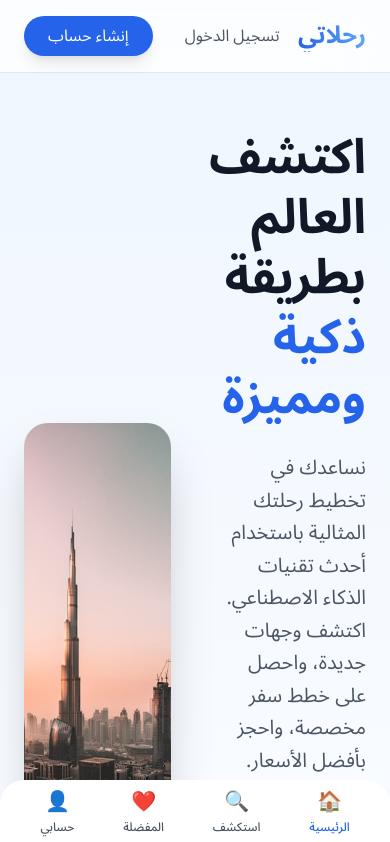
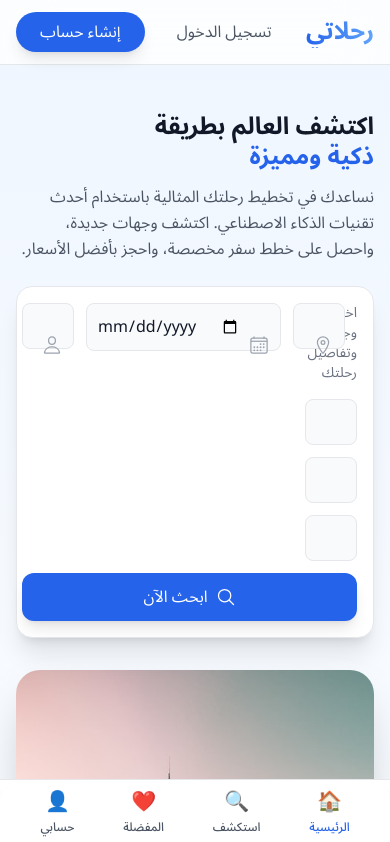
Before and after one commit to Abdualzizsm/trafl, a Next.js app: page / in a window 390 px wide. Shown: the top 842 px of the page. Built offline with nearby package versions, Linux system fonts and the light colour scheme.

Commit message:
تحسين تجربة المستخدم على الأجهزة المحمولة:
- إضافة شريط تنقل سفلي
- تحسين حقول الإدخال والأزرار
- دعم أفضل لنظام iOS
- تحسين المسافات والخطوط

```diff
--- a/src/app/globals.css
+++ b/src/app/globals.css
@@ -1,6 +1,120 @@
 @tailwind base;
 @tailwind components;
 @tailwind utilities;
+
+:root {
+  --bottom-navigation-height: 4rem;
+}
+
+/* تحسينات للأجهزة المحمولة */
+@media (max-width: 640px) {
+  /* منع تكبير الشاشة عند التركيز على حقول الإدخال */
+  input[type="text"],
+  input[type="number"],
+  input[type="date"],
+  select {
+    font-size: 16px !important;
+    -webkit-text-size-adjust: 100%;
+  }
+
+  /* تحسين المسافات والهوامش */
+  .container {
+    padding-left: 1rem;
+    padding-right: 1rem;
+  }
+
+  /* إضافة مساحة في الأسفل لشريط التنقل */
+  .pb-safe {
+    padding-bottom: calc(var(--bottom-navigation-height) + env(safe-area-inset-bottom));
+  }
+
+  /* تحسين أحجام الخطوط */
+  h1 {
+    font-size: 1.5rem;
+    line-height: 2rem;
+  }
+
+  h2 {
+    font-size: 1.25rem;
+    line-height: 1.75rem;
+  }
+
+  p {
+    font-size: 1rem;
+    line-height: 1.5rem;
+  }
+
+  /* تحسين شكل الأزرار */
+  button {
+    padding: 0.5rem 1rem;
+    min-height: 2.5rem;
+    touch-action: manipulation;
+  }
+
+  /* تحسين التفاعل مع اللمس */
+  a, button {
+    touch-action: manipulation;
+    -webkit-tap-highlight-color: transparent;
+  }
+}
+
+/* تحسينات خاصة بنظام iOS */
+@supports (-webkit-touch-callout: none) {
+  .min-h-screen {
+    min-height: -webkit-fill-available;
+  }
+
+  /* دعم Safe Areas */
+  .safe-area-inset-top {
+    padding-top: env(safe-area-inset-top);
+  }
+
+  .safe-area-inset-bottom {
+    padding-bottom: env(safe-area-inset-bottom);
+  }
+}
+
+/* تحسينات للأجهزة المحمولة */
+@media (max-width: 640px) {
+  input, select {
+    font-size: 16px !important; /* منع تكبير الخط تلقائياً في iOS */
+  }
+
+  /* تحسين المسافات في الأجهزة المحمولة */
+  .container {
+    padding-left: 1rem;
+    padding-right: 1rem;
+  }
+
+  /* تحسين أحجام الخطوط */
+  h1 {
+    font-size: 1.5rem;
+    line-height: 2rem;
+  }
+
+  h2 {
+    font-size: 1.25rem;
+    line-height: 1.75rem;
+  }
+
+  p {
+    font-size: 1rem;
+    line-height: 1.5rem;
+  }
+
+  /* تحسين شكل الأزرار */
+  button {
+    padding: 0.5rem 1rem;
+    min-height: 2.5rem;
+  }
+}
+
+/* تحسينات خاصة بنظام iOS */
+@supports (-webkit-touch-callout: none) {
+  .min-h-screen {
+    min-height: -webkit-fill-available;
+  }
+}
 
 /* دعم Safe Areas في iOS */
 .safe-area-inset-top {
--- /dev/null
+++ b/src/components/BottomNavigation.tsx
@@ -0,0 +1,56 @@
+'use client';
+
+import Link from 'next/link';
+import { usePathname } from 'next/navigation';
+import { IoHomeOutline, IoSearchOutline, IoHeartOutline, IoPersonOutline } from 'react-icons/io5';
+
+export default function BottomNavigation() {
+  const pathname = usePathname();
+
+  const navItems = [
+    {
+      label: 'الرئيسية',
+      href: '/',
+      icon: IoHomeOutline,
+    },
+    {
+      label: 'المفضلة',
+      href: '/favorites',
+      icon: IoHeartOutline,
+    },
+    {
+      label: 'استكشف',
+      href: '/explore',
+      icon: IoSearchOutline,
+    },
+    {
+      label: 'حسابي',
+      href: '/profile',
+      icon: IoPersonOutline,
+    },
+  ];
+
+  return (
+    <div className="fixed bottom-0 left-0 right-0 bg-white dark:bg-gray-800 border-t border-gray-200 dark:border-gray-700 safe-area-inset-bottom">
+      <div className="grid grid-cols-4 h-16">
+        {navItems.map((item) => {
+          const isActive = pathname === item.href;
+          return (
+            <Link
+              key={item.href}
+              href={item.href}
+              className={`flex flex-col items-center justify-center space-y-1 ${
+                isActive
+                  ? 'text-blue-600 dark:text-blue-400'
+                  : 'text-gray-600 dark:text-gray-400'
+              }`}
+            >
+              <item.icon className="text-2xl" />
+              <span className="text-xs font-medium">{item.label}</span>
+            </Link>
+          );
+        })}
+      </div>
+    </div>
+  );
+}
--- a/src/components/desktop/DesktopHome2.tsx
+++ b/src/components/desktop/DesktopHome2.tsx
@@ -6,6 +6,9 @@ import Image from 'next/image';
 import Link from 'next/link';
 import { useRouter } from 'next/navigation';
 import { IoSearchOutline, IoLocationOutline, IoCalendarOutline, IoPersonOutline } from 'react-icons/io5';
+import dynamic from 'next/dynamic';
+
+const BottomNavigation = dynamic(() => import('../BottomNavigation'), { ssr: false });
 
 export default function DesktopHome2() {
   const router = useRouter();
@@ -52,7 +55,7 @@ export default function DesktopHome2() {
     <main className="min-h-screen bg-gray-50 dark:bg-gray-900">
       {/* Navigation */}
       <nav className="fixed top-0 left-0 right-0 z-50 bg-white/80 dark:bg-gray-800/80 backdrop-blur-xl border-b border-gray-200 dark:border-gray-700">
-        <div className="container mx-auto px-6 py-4">
+        <div className="container mx-auto px-4 sm:px-6 py-3 sm:py-4">
           <div className="flex items-center justify-between">
             <div className="flex items-center space-x-8 rtl:space-x-reverse">
               <motion.h1
@@ -109,13 +112,13 @@ export default function DesktopHome2() {
 
       {/* Hero Section */}
       <div className="relative min-h-screen pt-20 bg-gradient-to-b from-blue-50 to-white dark:from-gray-900 dark:to-gray-800">
-        <div className="container mx-auto px-6 py-12">
-          <div className="grid grid-cols-2 gap-12 items-center">
+        <div className="container mx-auto px-4 sm:px-6 py-8 sm:py-12">
+          <div className="grid grid-cols-1 lg:grid-cols-2 gap-8 lg:gap-12 items-center">
             <div>
               <motion.h1
                 initial={{ y: 20, opacity: 0 }}
                 animate={{ y: 0, opacity: 1 }}
-                className="text-5xl font-bold text-gray-900 dark:text-white mb-6 leading-tight"
+                className="text-2xl sm:text-3xl lg:text-4xl font-bold text-gray-900 dark:text-white mb-3 sm:mb-4 leading-tight"
               >
                 اكتشف العالم بطريقة
                 <span className="block text-blue-600 dark:text-blue-400">ذكية ومميزة</span>
@@ -124,7 +127,7 @@ export default function DesktopHome2() {
                 initial={{ y: 20, opacity: 0 }}
                 animate={{ y: 0, opacity: 1 }}
                 transition={{ delay: 0.1 }}
-                className="text-xl text-gray-600 dark:text-gray-300 mb-8 leading-relaxed"
+                className="text-base sm:text-lg lg:text-xl text-gray-600 dark:text-gray-300 mb-6 sm:mb-8 leading-relaxed"
               >
                 نساعدك في تخطيط رحلتك المثالية باستخدام أحدث تقنيات الذكاء الاصطناعي. اكتشف وجهات جديدة، واحصل على خطط سفر مخصصة، واحجز بأفضل الأسعار.
               </motion.p>
@@ -133,39 +136,40 @@ export default function DesktopHome2() {
                 initial={{ y: 20, opacity: 0 }}
                 animate={{ y: 0, opacity: 1 }}
                 transition={{ delay: 0.2 }}
-                className="bg-white dark:bg-gray-800 rounded-2xl shadow-xl p-6 border border-gray-200 dark:border-gray-700"
+                className="bg-white dark:bg-gray-800 rounded-2xl shadow-xl p-4 sm:p-6 border border-gray-200 dark:border-gray-700"
               >
-                <div className="grid grid-cols-1 md:grid-cols-2 lg:grid-cols-4 gap-4">
-                  <div className="col-span-full lg:col-span-1 relative">
+                <div className="grid grid-cols-1 gap-3 sm:gap-4">
+                  <div className="text-sm text-gray-500 dark:text-gray-400 mb-1">اختر وجهتك وتفاصيل رحلتك</div>
+                  <div className="relative">
                     <IoLocationOutline className="absolute right-3 top-1/2 -translate-y-1/2 text-gray-400 text-xl" />
                     <input
                       type="text"
                       dir="rtl"
                       value={searchParams.destination}
                       onChange={(e) => setSearchParams({ ...searchParams, destination: e.target.value })}
-                      className="w-full bg-gray-50 dark:bg-gray-700 rounded-xl p-3 pr-10 text-gray-900 dark:text-white placeholder-gray-400 focus:ring-2 focus:ring-blue-500 border-none"
+                      className="w-full bg-gray-50 dark:bg-gray-700 rounded-lg p-2.5 sm:p-3 pr-10 text-gray-900 dark:text-white placeholder-gray-400 focus:ring-2 focus:ring-blue-500 border border-gray-200 dark:border-gray-600"
                       placeholder="إلى أين تريد السفر؟"
                     />
                   </div>
 
-                  <div className="col-span-full lg:col-span-1 relative">
+                  <div className="relative">
                     <IoCalendarOutline className="absolute right-3 top-1/2 -translate-y-1/2 text-gray-400 text-xl" />
                     <input
                       type="date"
                       dir="rtl"
                       value={searchParams.date}
                       onChange={(e) => setSearchParams({ ...searchParams, date: e.target.value })}
-                      className="w-full bg-gray-50 dark:bg-gray-700 rounded-xl p-3 pr-10 text-gray-900 dark:text-white border-none focus:ring-2 focus:ring-blue-500"
+                      className="w-full bg-gray-50 dark:bg-gray-700 rounded-lg p-2.5 sm:p-3 pr-10 text-gray-900 dark:text-white border border-gray-200 dark:border-gray-600 focus:ring-2 focus:ring-blue-500"
                     />
                   </div>
 
-                  <div className="col-span-full lg:col-span-1 relative">
+                  <div className="relative">
                     <IoPersonOutline className="absolute right-3 top-1/2 -translate-y-1/2 text-gray-400 text-xl" />
                     <select
                       dir="rtl"
                       value={searchParams.travelers}
                       onChange={(e) => setSearchParams({ ...searchParams, travelers: e.target.value })}
-                      className="w-full bg-gray-50 dark:bg-gray-700 rounded-xl p-3 pr-10 text-gray-900 dark:text-white border-none focus:ring-2 focus:ring-blue-500 appearance-none"
+                      className="w-full bg-gray-50 dark:bg-gray-700 rounded-lg p-2.5 sm:p-3 pr-10 text-gray-900 dark:text-white border border-gray-200 dark:border-gray-600 focus:ring-2 focus:ring-blue-500 appearance-none"
                     >
                       <option value="1">مسافر واحد</option>
                       <option value="2">مسافران</option>
@@ -175,12 +179,12 @@ export default function DesktopHome2() {
                     </select>
                   </div>
 
-                  <div className="col-span-full lg:col-span-1 relative">
+                  <div className="relative">
                     <select
                       dir="rtl"
                       value={searchParams.tripPurpose}
                       onChange={(e) => setSearchParams({ ...searchParams, tripPurpose: e.target.value })}
-                      className="w-full bg-gray-50 dark:bg-gray-700 rounded-xl p-3 pr-10 text-gray-900 dark:text-white border-none focus:ring-2 focus:ring-blue-500 appearance-none"
+                      className="w-full bg-gray-50 dark:bg-gray-700 rounded-lg p-2.5 sm:p-3 pr-10 text-gray-900 dark:text-white border border-gray-200 dark:border-gray-600 focus:ring-2 focus:ring-blue-500 appearance-none"
                     >
                       <option value="سياحة">سياحة</option>
                       <option value="عمل">رحلة عمل</option>
@@ -195,7 +199,7 @@ export default function DesktopHome2() {
                       dir="rtl"
                       value={searchParams.budget}
                       onChange={(e) => setSearchParams({ ...searchParams, budget: e.target.value })}
-                      className="w-full bg-gray-50 dark:bg-gray-700 rounded-xl p-3 pr-10 text-gray-900 dark:text-white border-none focus:ring-2 focus:ring-blue-500 appearance-none"
+                      className="w-full bg-gray-50 dark:bg-gray-700 rounded-lg p-2.5 sm:p-3 pr-10 text-gray-900 dark:text-white border border-gray-200 dark:border-gray-600 focus:ring-2 focus:ring-blue-500 appearance-none"
                     >
                       <option value="1000-2000">الميزانية: 1000-2000 ريال</option>
                       <option value="2000-5000">الميزانية: 2000-5000 ريال</option>
@@ -209,7 +213,7 @@ export default function DesktopHome2() {
                       dir="rtl"
                       value={searchParams.duration}
                       onChange={(e) => setSearchParams({ ...searchParams, duration: e.target.value })}
-                      className="w-full bg-gray-50 dark:bg-gray-700 rounded-xl p-3 pr-10 text-gray-900 dark:text-white border-none focus:ring-2 focus:ring-blue-500 appearance-none"
+                      className="w-full bg-gray-50 dark:bg-gray-700 rounded-lg p-2.5 sm:p-3 pr-10 text-gray-900 dark:text-white border border-gray-200 dark:border-gray-600 focus:ring-2 focus:ring-blue-500 appearance-none"
                     >
                       <option value="1">مدة الرحلة: يوم واحد</option>
                       <option value="2">مدة الرحلة: يومان</option>
@@ -338,6 +342,10 @@ export default function DesktopHome2() {
           </motion.div>
         </div>
       </div>
+      {/* Bottom Navigation for Mobile */}
+      <div className="block lg:hidden">
+        <BottomNavigation />
+      </div>
     </main>
   );
 }
```
Also changed, not shown: src/app/search/SearchContent.tsx (+18 -18 lines).
